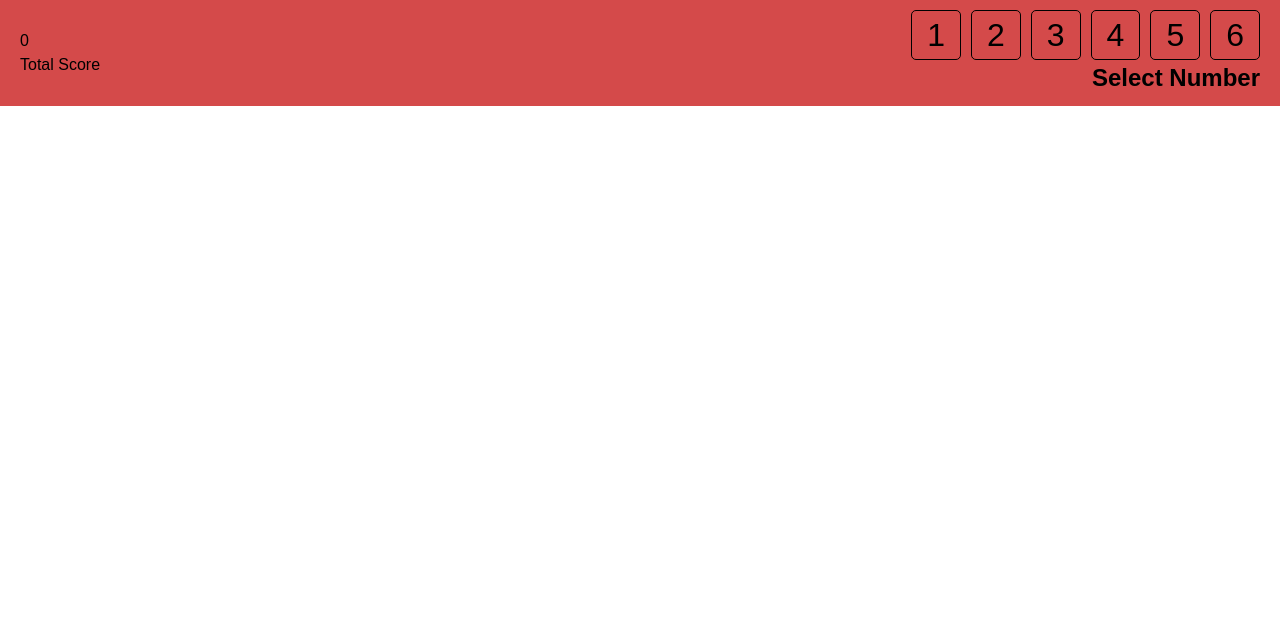
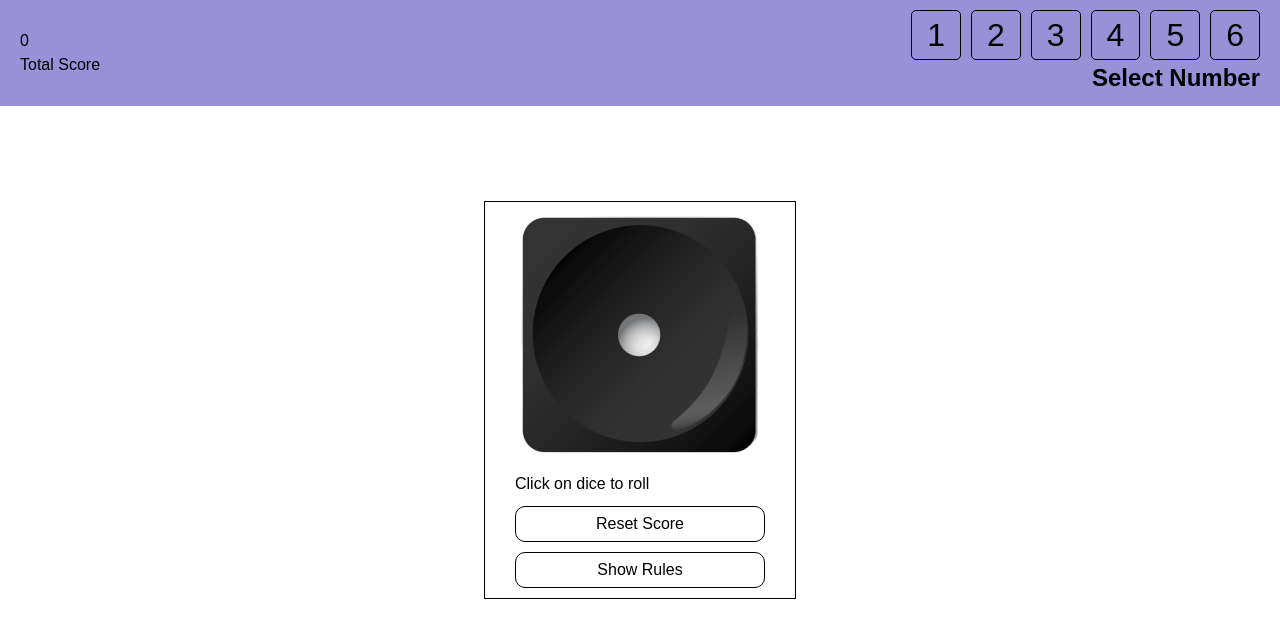
Before and after one commit to Vikash-thak12/React_Projects, a React (Vite) app in the folder Dice_Game/Dice_Game/: page / in a window 1280 px wide. Both pictures are taken after a click on the button "Play Now". Shown: the top 638 px of the page. Built offline with nearby package versions, Linux system fonts and the light colour scheme.

Commit message:
The functionality is working for the selected and choosen dice

```diff
--- a/Dice_Game/Dice_Game/src/components/PlayGame/PlayGame.css
+++ b/Dice_Game/Dice_Game/src/components/PlayGame/PlayGame.css
@@ -3,7 +3,7 @@ main {
 }
 
 .upper-content {
-    background-color: rgb(212, 74, 74);
+    /* background-color: rgb(212, 74, 74); */
     display: flex;
     align-items: center;
     justify-content: space-between;
@@ -40,3 +40,24 @@ main {
     font-weight: bold;
     font-size: 1.5rem;
 }
+
+
+
+.lower-content {
+    border: 1px solid black;
+    position: absolute;
+    top: 50%;
+    left: 50%;
+    transform: translate(-50%, -50%);
+    padding: 10px 30px;
+    display: flex;
+    flex-direction: column;
+    gap: 10px;
+}
+
+.lower-content button{
+    border: 1px solid black;
+    padding: 5px 0;
+    border-radius: 10px;
+    /* width: 60px; */
+}
--- a/Dice_Game/Dice_Game/src/components/PlayGame/PlayGame.jsx
+++ b/Dice_Game/Dice_Game/src/components/PlayGame/PlayGame.jsx
@@ -5,7 +5,34 @@ import './PlayGame.css'
 const PlayGame = () => {
     const arrNumber = [1, 2, 3, 4, 5, 6]
     const [selected, setSelected] = useState();
-    // console.log(selected);
+    const [currentDice, setCurrentDice] = useState(1);
+    const [score, setScore] = useState(0)
+    const [error, setError] = useState("")
+
+
+    const randomNumbergenerator = (min, max) => {
+        // console.log(Math.floor(Math.random() * (max-min) + min));
+        return Math.floor(Math.random() * (max-min) + min);
+    }
+
+    const roledice = () => {
+        if (!selected) {
+            setError("Please choose one of the Number");
+            return
+        }
+        setError("")
+        const randomNum = randomNumbergenerator(1,7);
+        setCurrentDice((prev) => randomNum)
+        if(selected === randomNum) {
+            setScore((prev) => prev + randomNum)
+        } else {
+            setScore((prev) => prev - 2)
+        }
+
+        setSelected(undefined)
+    }
+
+
     return (
         // <div className="flex bg-red-200 p-10 gap-5">
         // PlayGame
@@ -15,24 +42,37 @@ const PlayGame = () => {
             <main className="min-h-screen">
                 <div className="upper-content">
                     <div className="left-content">
-                        <p className="text-center text-5xl">0</p>
+                        <p className="text-center text-5xl">{score}</p>
                         <p className="text-2xl font-bold">Total Score</p>
                     </div>
                     {/* <div>
                         <NumberSelector />
                     </div> */}
                     <div className="right-content">
+                        <p className="text-red-900">{error}</p>
                         <div>
                             {
                                 arrNumber.map((value, i) => (
-                                    <div className= {`box ${value === selected ? 'select' : ""}`}
-                                    onClick={() => setSelected(value)}
-                                    key={i}>{value}</div>
+                                    <div className={`box ${value === selected ? 'select' : ""}`}
+                                        onClick={() => setSelected(value)}
+                                        key={i}>{value}</div>
                                 ))
                             }
                         </div>
                         <p>Select Number</p>
                     </div>
+                </div>
+                <div className="lower-content">
+                    <div>
+                        <img
+                        className="cursor-pointer"
+                        onClick={roledice}
+                        // onClick={() => selected ? roledice : "Please selece the Number"}
+                        src={`images/dice/dice_${currentDice}.png`} alt="" />
+                    </div>
+                    <p className="text-center font-bold text-3xl">Click on dice to roll</p>
+                    <button>Reset Score</button>
+                    <button>Show Rules</button>
                 </div>
             </main>
         </>
```
